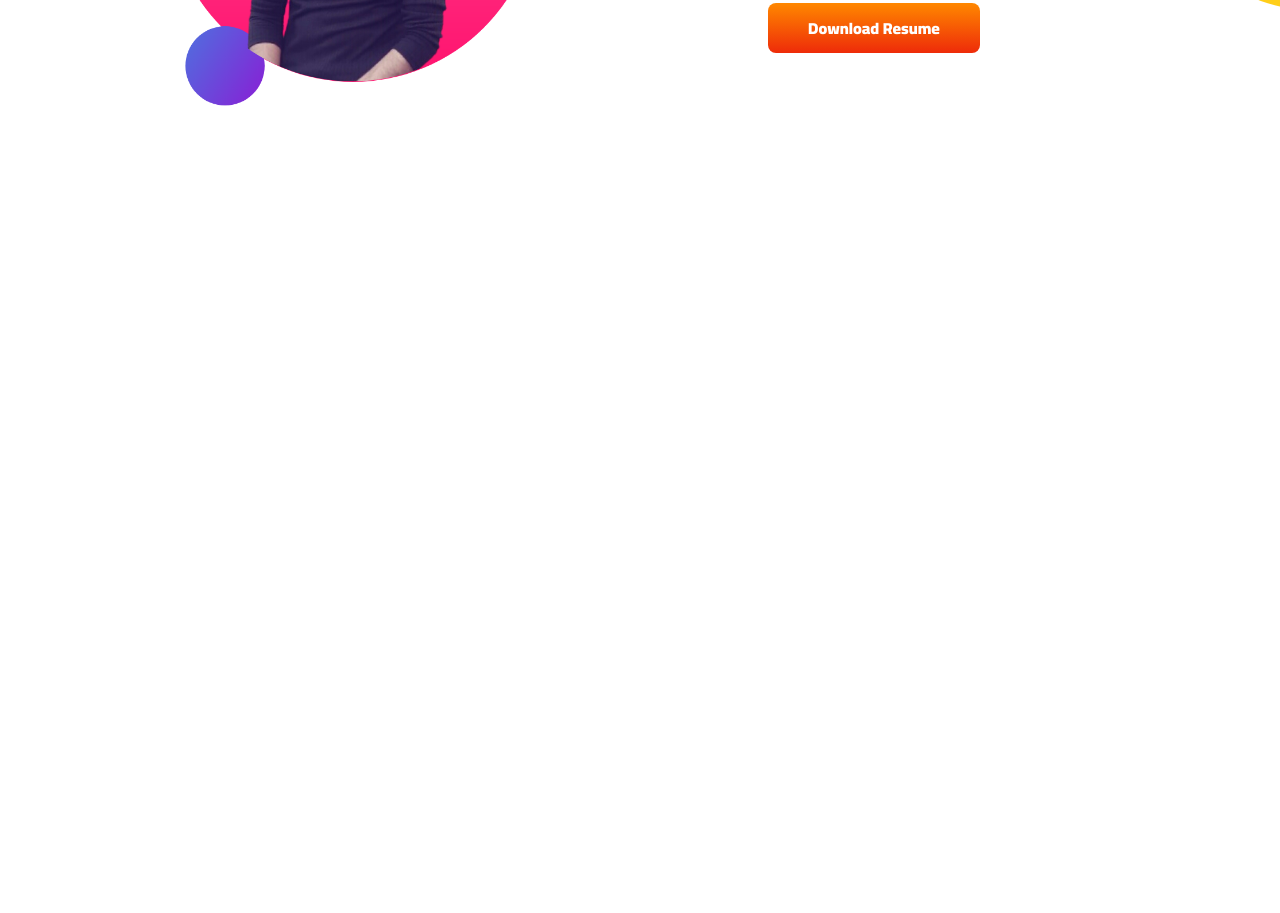
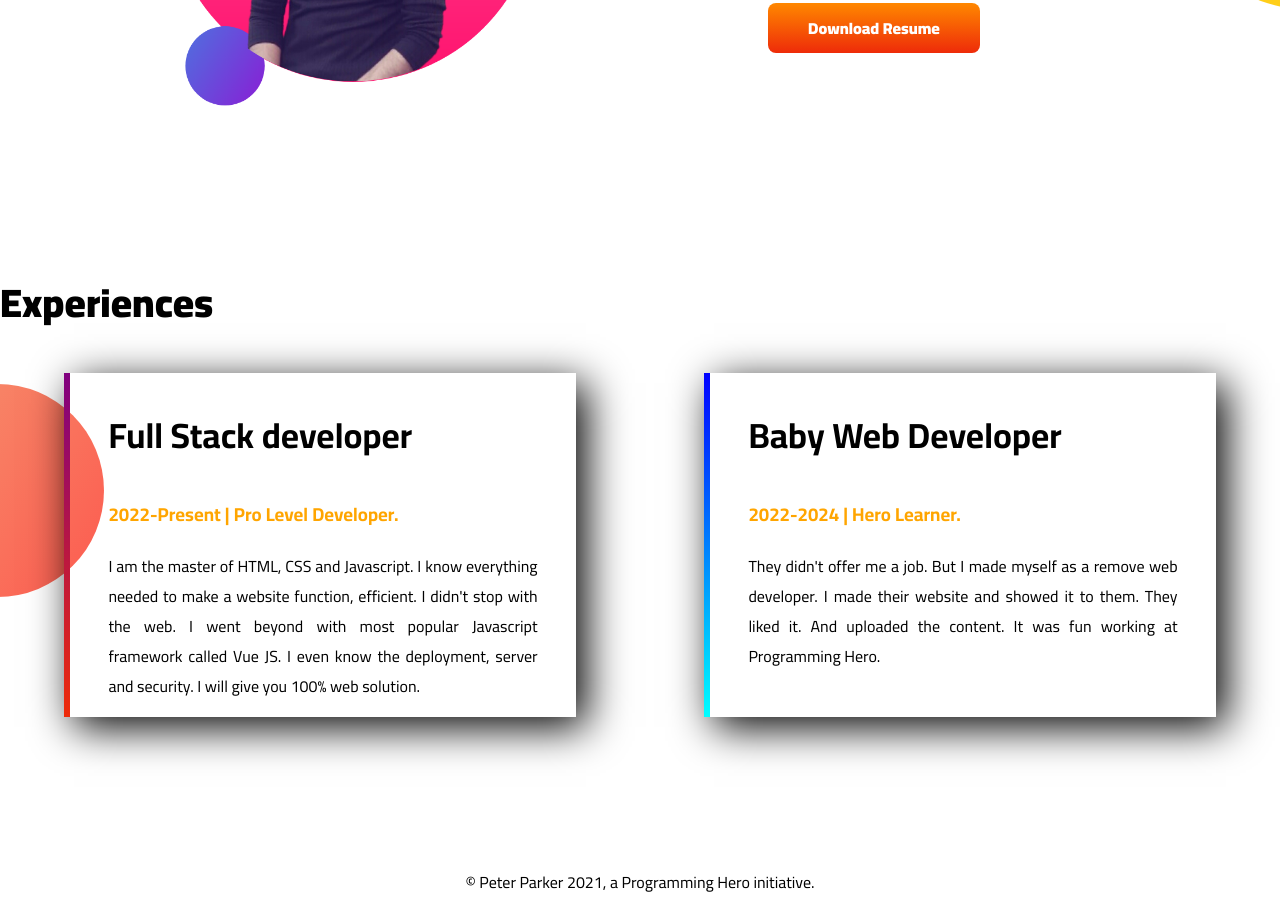
Before and after one commit to Masum-SM/Project-01_Portfolio, a plain HTML site: page index.html in a window 1280 px wide. Shown: the part 907-1820 px from the top of the page. Before the commit the page ends 1172 px from the top, so only its background shows below. Drawn offline with Linux system fonts and the light colour scheme.

Commit message:
add footer and expericence

```diff
--- a/index.html
+++ b/index.html
@@ -21,7 +21,7 @@
 
     <!------------------------- Top Banner------------------------------- -->
 
-    <section id="top-banner">
+    <section id="top-banner" class=" flexible-container">
         <div class="half-width">
 
             <h1 class="welcome">Welc<span>O</span>me TO</h1>
@@ -45,7 +45,7 @@
 
 
     <!---------------------------------- Middle Section ------------------------------------->
-    <section id="dream-big">
+    <section id="dream-big" class=" flexible-container">
         <div class="half-width">
             <img src="photos/my-m2.png" alt="" srcset="">
         </div>
@@ -53,7 +53,7 @@
 
         <div class="half-width">
             <h1>Dream Big</h1>
-            <h3>Become a web developer</h3>
+            <h3 class="orange-clr">Become a web developer</h3>
             <p>I already larened the basic HTML and CSS.I can build any simple website.I can even teach grandma how
                 to make a simple website.My goal is to build 3 website and learn advanced topics.</p>
             <a class="cnchor-button" target="_balnk" href="https://masum-sm.github.io/Project-01_Portfolio/">Download
@@ -63,6 +63,38 @@
 
     </section>
 
+    <section id="experience-area">
+        <h1>Experiences</h1>
+
+        <div class="flexible-container">
+            <div id="web-full" class="Experiences-item">
+
+                <h2>Full Stack developer</h2>
+                <h3 class="orange-clr">2022-Present | Pro Level Developer.</h3>
+                <p>I am the master of HTML, CSS and Javascript. I know everything needed to make a website function,
+                    efficient. I didn't stop with the web. I went beyond with most popular Javascript framework called
+                    Vue
+                    JS. I even know the deployment, server and security. I will give you 100% web solution.</p>
+
+            </div>
+
+            <div id="web-baby" class="Experiences-item">
+                <h2>Baby Web Developer</h2>
+                <h3 class="orange-clr">2022-2024 | Hero Learner.</h3>
+                <p>They didn't offer me a job. But I made myself as a remove web developer. I made their website and
+                    showed
+                    it to them. They liked it. And uploaded the content. It was fun working at Programming Hero.</p>
+            </div>
+        </div>
+
+
+
+    </section>
+
+    <footer>
+        <p>© Peter Parker 2021, a Programming Hero initiative.</p>
+    </footer>
+
 </body>
 
 </html>
--- a/style.css
+++ b/style.css
@@ -11,7 +11,7 @@ body{
     background-repeat: no-repeat;
 }
 
-section{
+.flexible-container{
     display: flex;
     margin-bottom: 150px;
 }
@@ -31,6 +31,9 @@ h1{
     color: red;
 }
 
+.orange-clr{
+    color: orange;
+}
 .header-2 span{
     color: orange;
 }
@@ -56,3 +59,45 @@ h1{
     background-repeat: no-repeat;
     background-position-x: right;
 }
+
+
+
+/*---------------------------- Experiences-Area ----------------------------------------------------*/
+#experience-area{
+    background-image: url(photos/exp-bg.png);
+    background-repeat: no-repeat;
+    background-position: left;
+}
+h2{
+    font-size: 35px;
+}
+.Experiences-item{
+    width: 40%;
+    margin: 0 5%;
+    padding: 0 3%;
+    box-shadow: 10px 10px 40px;
+
+}
+
+.Experiences-item p{
+    text-align: justify;
+}
+
+#web-full{
+    border-left: 6px solid;
+    border-image: linear-gradient(purple, rgb(238, 43, 9));
+    border-image-slice: 1;
+}
+
+#web-baby{
+    border-left: 6px solid;
+    border-image: linear-gradient(blue,cyan);
+    border-image-slice: 1;
+}
+
+
+
+/*------------------------------ Footer ------------------------------*/
+footer{
+    text-align: center;
+}
```
Also changed, not shown: photos/my-bg2.png (deleted).
